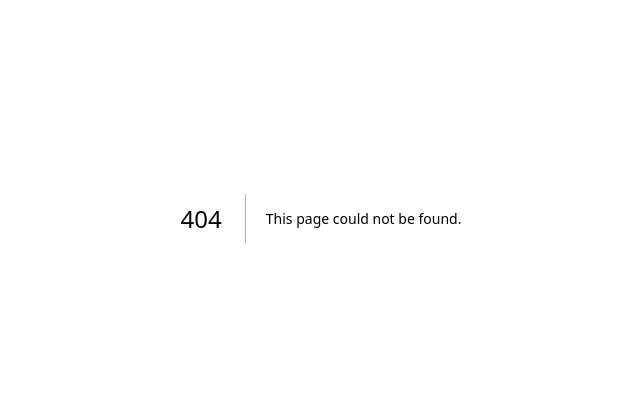
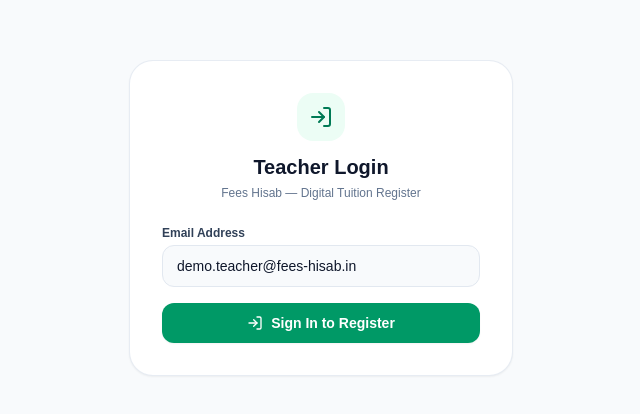
Before and after one commit to JayantOlhyan/Fees-Hisab, a Next.js app: page /login in a window 1280 px wide. Before the commit this address had no page. Shown: the part 182-596 px from the top of the page, without its empty margins (319-959 px from the left). Built offline with nearby package versions, Linux system fonts and the light colour scheme.

Commit message:
feat(auth): add user login page UI

```diff
--- /dev/null
+++ b/src/app/login/page.tsx
@@ -0,0 +1,65 @@
+'use client';
+
+import React, { useState } from 'react';
+import { useRouter } from 'next/navigation';
+import { LogIn, Loader2 } from 'lucide-react';
+
+export default function LoginPage() {
+  const router = useRouter();
+  const [email, setEmail] = useState('demo.teacher@fees-hisab.in');
+  const [loading, setLoading] = useState(false);
+
+  const handleLogin = async (e: React.FormEvent) => {
+    e.preventDefault();
+    setLoading(true);
+    try {
+      const res = await fetch('/api/auth/login', {
+        method: 'POST',
+        headers: { 'Content-Type': 'application/json' },
+        body: JSON.stringify({ email }),
+      });
+      if (res.ok) {
+        router.push('/students');
+        router.refresh();
+      }
+    } finally {
+      setLoading(false);
+    }
+  };
+
+  return (
+    <div className="min-h-screen bg-slate-50 flex items-center justify-center p-4">
+      <div className="w-full max-w-sm bg-white border border-slate-200/80 rounded-3xl p-6 sm:p-8 shadow-xs">
+        <div className="text-center mb-6">
+          <div className="w-12 h-12 rounded-2xl bg-emerald-50 text-emerald-700 flex items-center justify-center mx-auto mb-3 font-bold">
+            <LogIn className="w-6 h-6" />
+          </div>
+          <h1 className="text-xl font-black text-slate-900">Teacher Login</h1>
+          <p className="text-xs text-slate-500 mt-1">Fees Hisab — Digital Tuition Register</p>
+        </div>
+
+        <form onSubmit={handleLogin} className="space-y-4">
+          <div>
+            <label className="block text-xs font-bold text-slate-700 mb-1">Email Address</label>
+            <input
+              type="email"
+              required
+              value={email}
+              onChange={(e) => setEmail(e.target.value)}
+              className="w-full px-3.5 py-2.5 bg-slate-50 border border-slate-200 rounded-xl text-sm text-slate-900 focus:bg-white focus:border-emerald-600 outline-none transition"
+            />
+          </div>
+
+          <button
+            type="submit"
+            disabled={loading}
+            className="w-full py-2.5 bg-emerald-600 hover:bg-emerald-700 active:bg-emerald-800 disabled:opacity-50 text-white font-bold text-sm rounded-xl shadow-xs transition flex items-center justify-center gap-2"
+          >
+            {loading ? <Loader2 className="w-4 h-4 animate-spin" /> : <LogIn className="w-4 h-4" />}
+            <span>Sign In to Register</span>
+          </button>
+        </form>
+      </div>
+    </div>
+  );
+}
```
